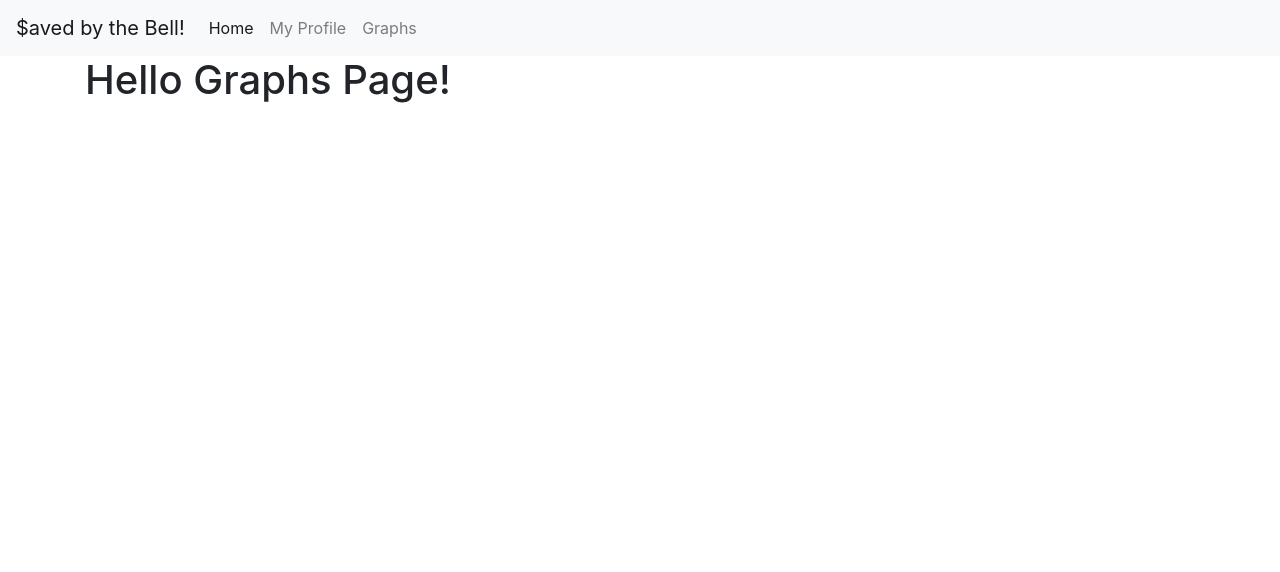
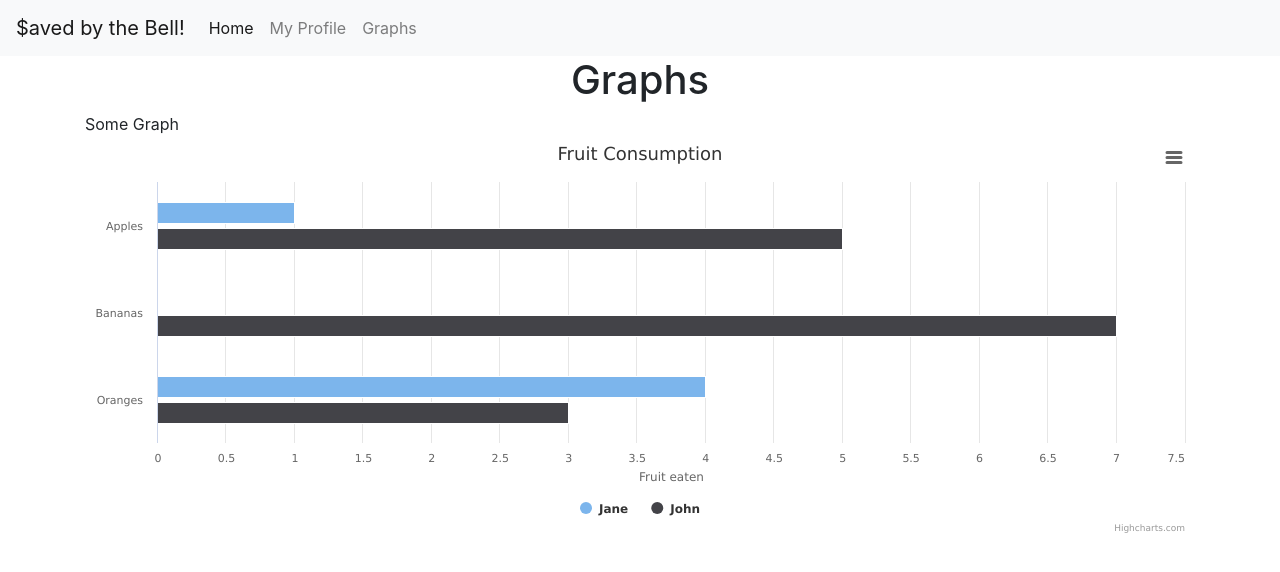
Before and after one commit to pattywitwhy/saved_by_the_bell_vue_app, a Vue app: page /graphs in a window 1280 px wide. Shown: the top 572 px of the page. Built offline with nearby package versions, Linux system fonts and the light colour scheme.

Commit message:
Got a functioning graph on the Graphs.vue page

```diff
--- a/package.json
+++ b/package.json
@@ -8,6 +8,7 @@
   },
   "dependencies": {
     "axios": "^0.18.0",
+    "highcharts": "^7.0.3",
     "vue": "^2.6.6",
     "vue-router": "^3.0.1"
   },
--- a/src/views/Graphs.vue
+++ b/src/views/Graphs.vue
@@ -1,13 +1,20 @@
 <template>
   <div class="graphs">
     <div class="container">
-      <h1>Hello Graphs Page!</h1>
+      <h1 id="headline">Graphs</h1>
+
+      <div>
+        Some Graph
+        <div id="weeklyGraph" style="width:100%; height:400px;"></div>
+      </div>
     </div>
   </div>
 </template>
 
 <style>
-
+#headline{
+  text-align: center;
+}
 </style>
 
 <script>
@@ -22,4 +29,33 @@ export default {
   created: function() {},
   methods: {}
 }
+
+var Highcharts = require('highcharts');
+require('highcharts/modules/exporting')(Highcharts);
+
+document.addEventListener('DOMContentLoaded', function () {
+    var myChart = Highcharts.chart('weeklyGraph', {
+        chart: {
+            type: 'bar'
+        },
+        title: {
+            text: 'Fruit Consumption'
+        },
+        xAxis: {
+            categories: ['Apples', 'Bananas', 'Oranges']
+        },
+        yAxis: {
+            title: {
+                text: 'Fruit eaten'
+            }
+        },
+        series: [{
+            name: 'Jane',
+            data: [1, 0, 4]
+        }, {
+            name: 'John',
+            data: [5, 7, 3]
+        }]
+    });
+});
 </script>
```
Also changed, not shown: 1 other file (tests, documents, lock files or other folders).
